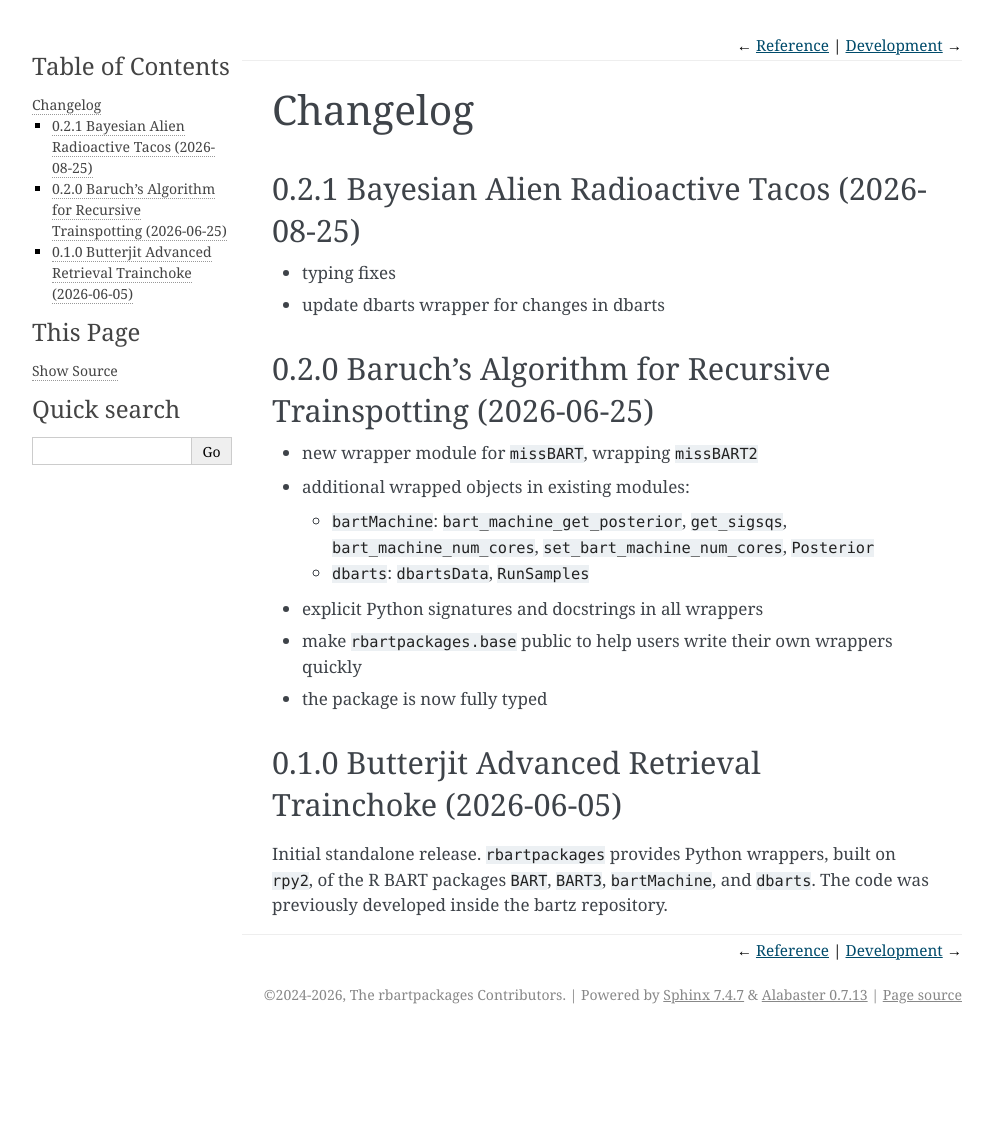
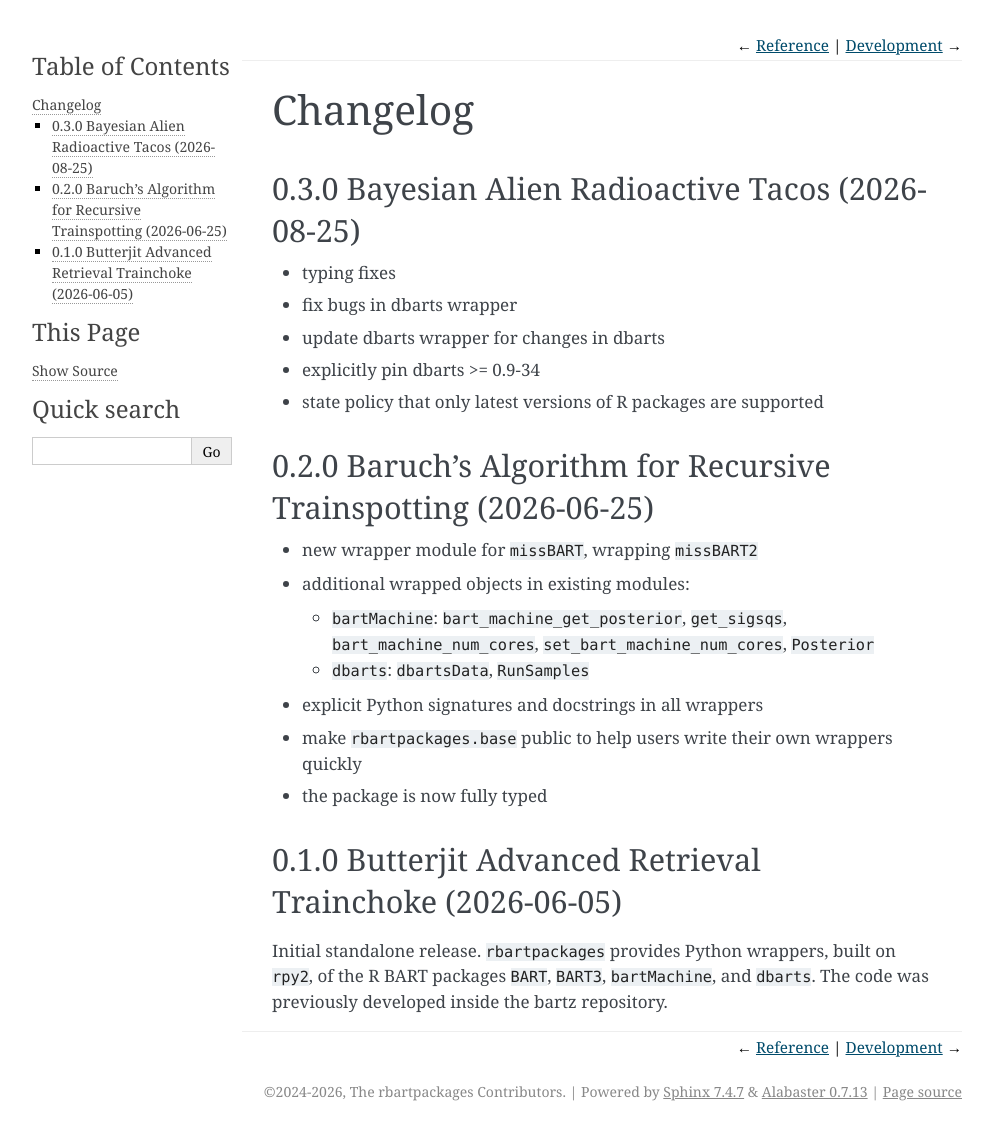
Before and after one commit to bartz-org/rbartpackages, a Sphinx documentation site: the page built from docs/changelog.md, in a window 1280 px wide and 1131 px high. Shown: the whole window, without its empty margins (148-1141 px from the left). Built offline with Sphinx 7.4.7, drawn with Linux system fonts in a browser that asks for light colours; the version number could not be read and is left out.

Commit message:
docs: update changelog
After the various changes, bumping micro was an understatement, so I
bumped macro instead. (In 0.x phase, it's 0.macro.micro in effver.)

```diff
--- a/docs/changelog.md
+++ b/docs/changelog.md
@@ -31,10 +31,13 @@
 # Changelog
 
 
-## 0.2.1 Bayesian Alien Radioactive Tacos (2026-08-25)
+## 0.3.0 Bayesian Alien Radioactive Tacos (2026-08-25)
 
 - typing fixes
+- fix bugs in dbarts wrapper
 - update dbarts wrapper for changes in dbarts
+- explicitly pin dbarts >= 0.9-34
+- state policy that only latest versions of R packages are supported
 
 
 ## 0.2.0 Baruch's Algorithm for Recursive Trainspotting (2026-06-25)
```
